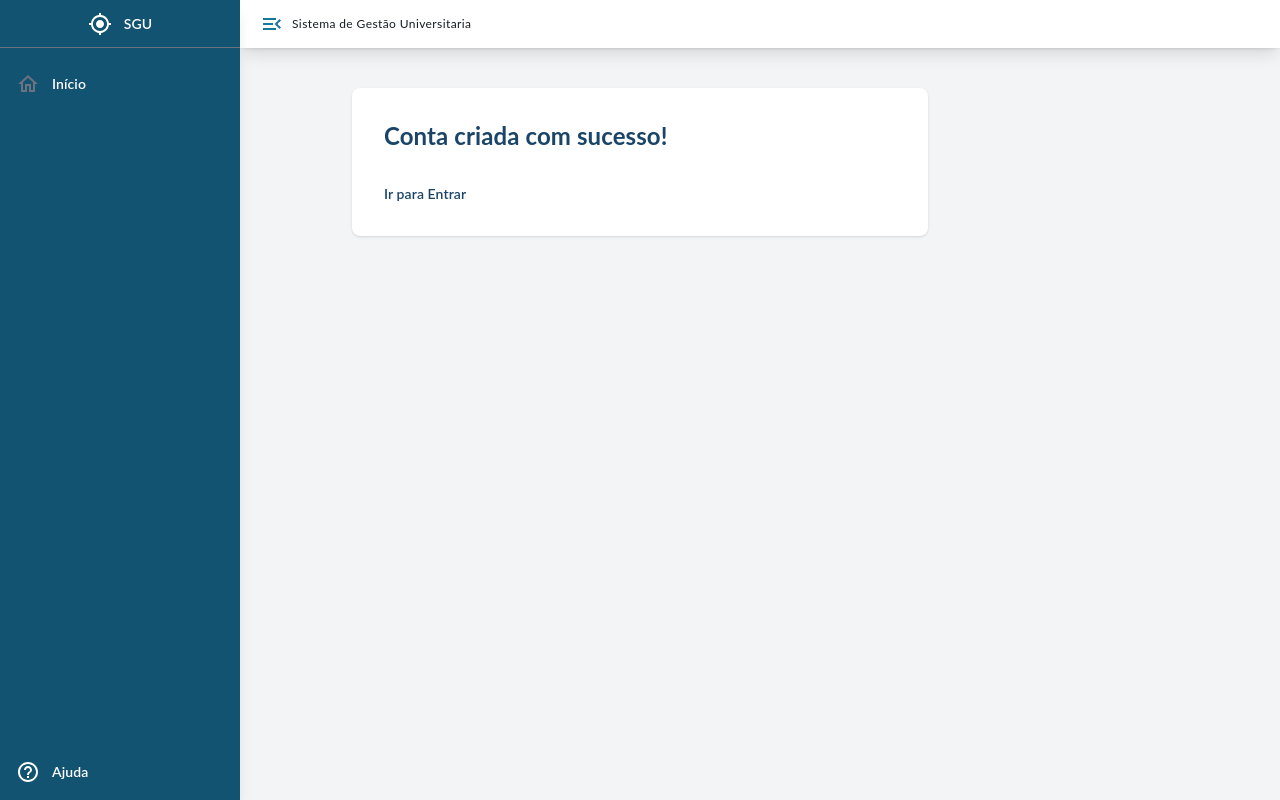
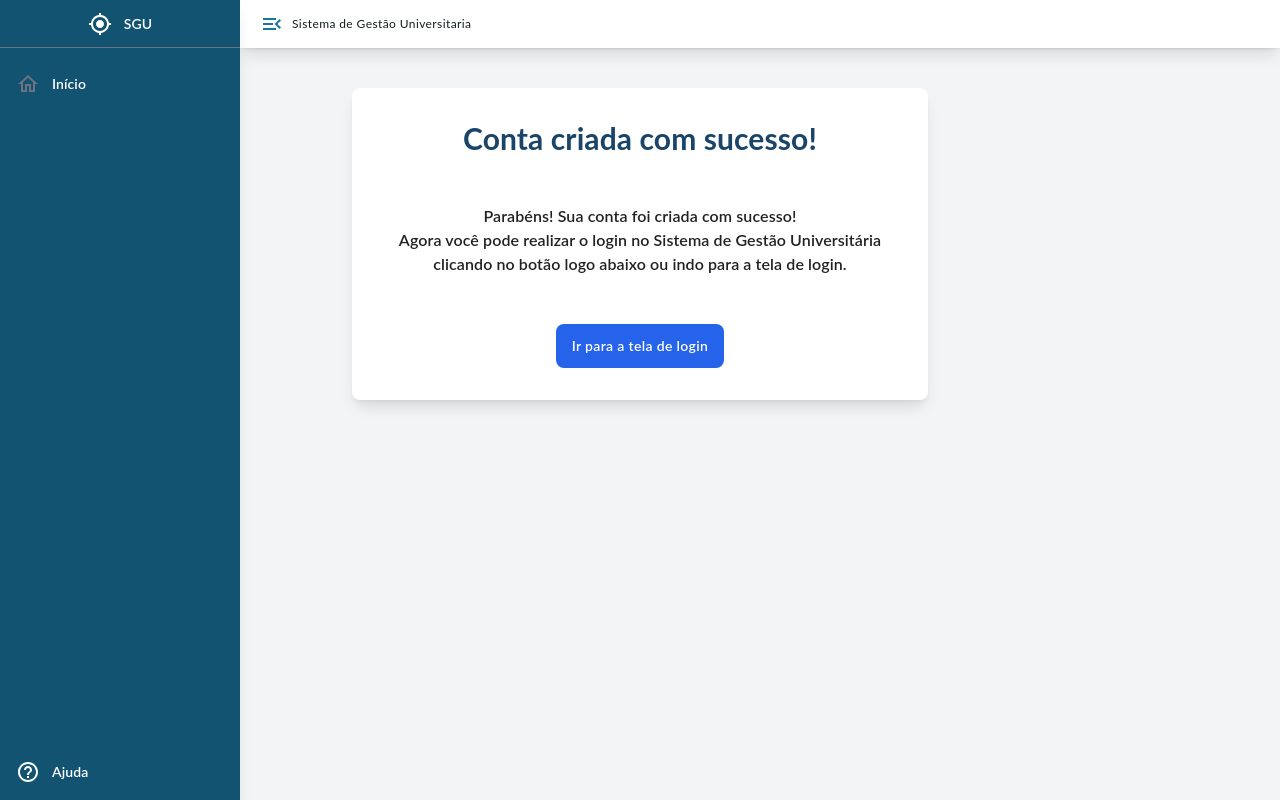
Before and after one commit to nettojulio/gestao_academica_front, a Next.js app: page /conta/criar-conta/sucesso in a window 1280 px wide. Built offline with nearby package versions, Linux system fonts and the light colour scheme.

Commit message:
feat: alertas para a tela de criar conta e tela de cadastro com sucesso

```diff
--- a/src/app/conta/criar-conta/page.tsx
+++ b/src/app/conta/criar-conta/page.tsx
@@ -149,8 +149,13 @@ const handleSubmit = async (event: FormEvent<HTMLFormElement>) => {
 
     console.log("response: " + JSON.stringify(response));
 
+    if (response.status === 401) {
+        toast.error("Credenciais já cadastradas!", { position: "top-right" });
+        return;
+    }
+
     if (response.status === 409) {
-        toast.error("CPF já cadastrado!", { position: "top-right" });
+        toast.error("CPF e/ou e-mail já cadastrado(s)!", { position: "top-right" });
         return;
     }
 
@@ -171,7 +176,7 @@ const handleSubmit = async (event: FormEvent<HTMLFormElement>) => {
     } else if (response.data.detail) {
         console.error(`Erro: ${response.data.detail}`);
         setErrorMessage(`${response.data.detail}`);
-    } else if (response.status === 200) {
+    } else if (response.status === 201) {
         router.push('/conta/criar-conta/sucesso');
     } else {
         console.log(JSON.stringify(response));
--- a/src/app/conta/criar-conta/sucesso/page.tsx
+++ b/src/app/conta/criar-conta/sucesso/page.tsx
@@ -5,16 +5,19 @@ import '../../auth-styles.css';
 export default function PageRegister() {
 
     return (
-        <div className="flex flex-col items-center justify-center px-6 pt-10 mx-auto dark:bg-gray-900">
-            <div className="w-full max-w-xl p-6 space-y-8 sm:p-8 bg-white rounded-lg shadow dark:bg-gray-800">
-                <h1 className="text-2xl font-bold custom-text-color dark:text-white">
+        <div className="flex flex-col items-center justify-center px-6 pt-10 mx-auto dark:bg-gray-100 text-center">
+            <div className="w-full max-w-xl p-6 space-y-12 sm:p-8 bg-white rounded-lg shadow-lg dark:bg-gray-100">
+                <h1 className="text-3xl font-bold custom-text-color dark:text-white">
                     Conta criada com sucesso!
                 </h1>
-                <div className="container">
-                    {/* <p>Agora você pode realizar o login no SmartApSUS para efetuar operações avançadas.</p> */}
+                <div className="container text-base">
+                    <p>Parabéns! Sua conta foi criada com sucesso!</p>
+                    <p>Agora você pode realizar o login no Sistema de Gestão Universitária clicando no botão logo abaixo ou indo para a tela de login.</p>
                 </div>
-                <div className="container">
-                    <Link href="/home" className="custom-text-color text-sm">Ir para Entrar</Link>
+                <div className="flex justify-center">
+                    <button className="py-3 px-4 text-sm tracking-wide rounded-lg text-white bg-blue-600 hover:bg-blue-700 focus:outline-none">
+                        <Link href="/login" className="text-white text-sm">Ir para a tela de login</Link>
+                    </button>
                 </div>
             </div>
         </div>
```
